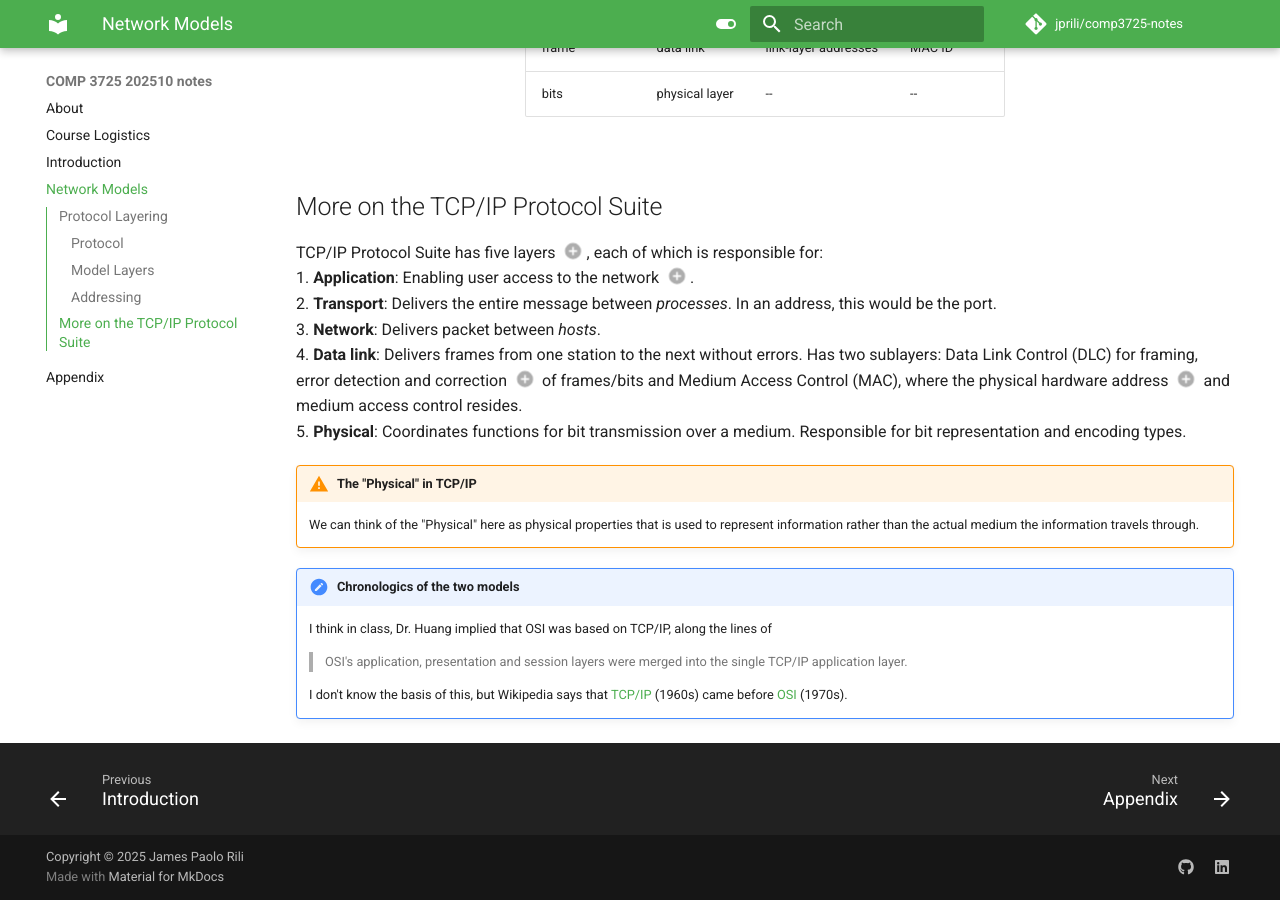
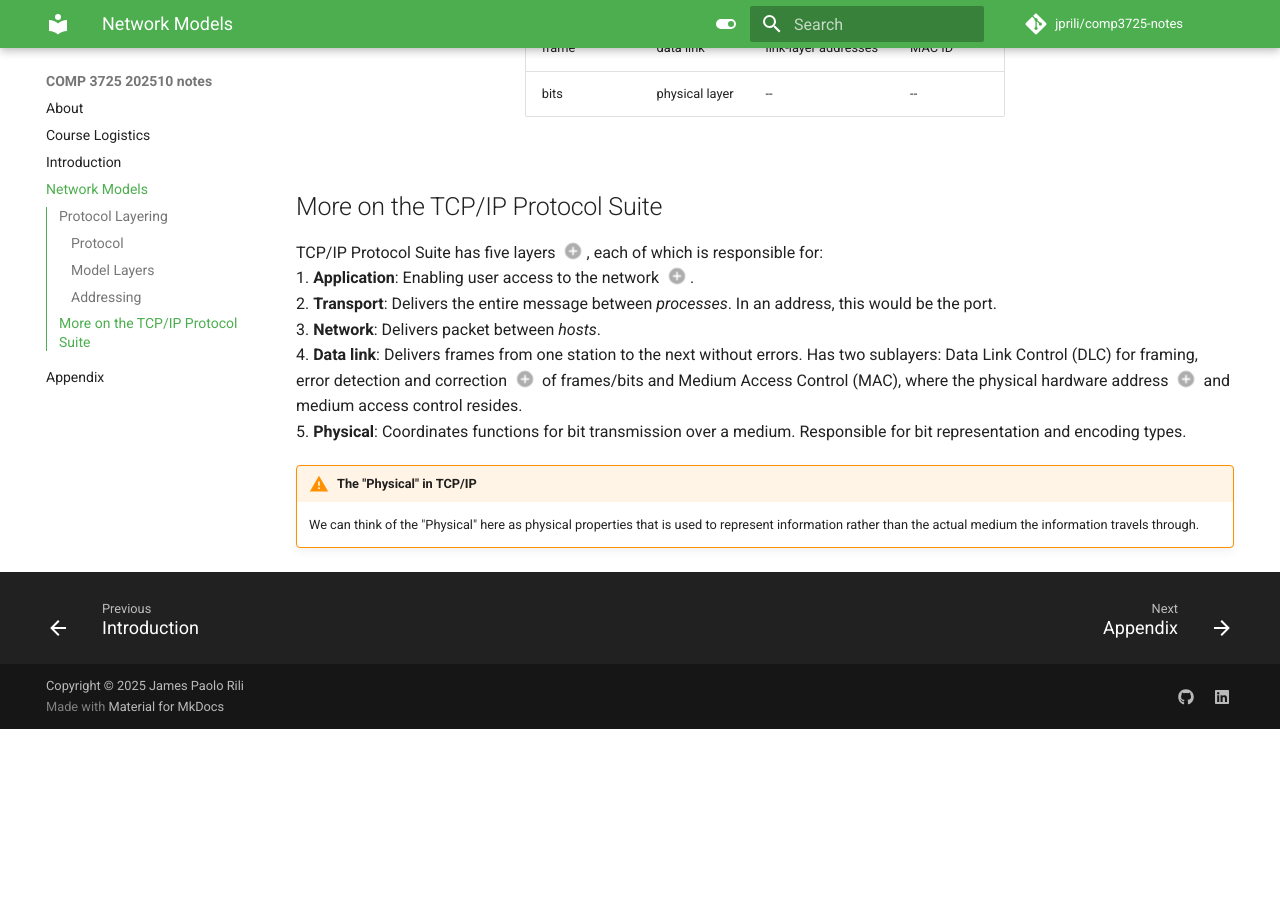
Before and after one commit to jprili/comp3725-notes, an MkDocs documentation site: the page built from docs/module-02.md, in a window 1280 px wide and 900 px high, scrolled down 1582 px. Built offline with MkDocs 1.6.1 and Material for MkDocs 9.7.7, drawn with Linux system fonts in a browser that asks for light colours; comment, search, counter and statistics services are not loaded; after the commit the page ends 2311 px from its top, so only the background shows below that.

Commit message:
remove chronologics note

```diff
--- a/docs/module-02.md
+++ b/docs/module-02.md
@@ -91,15 +91,3 @@ TCP/IP Protocol Suite has five layers (1), each of which is responsible for:
     We can think of the "Physical" here as physical properties
     that is used to represent information rather than the actual
     medium the information travels through.
-
-!!! note "Chronologics of the two models"
-
-    I think in class, Dr. Huang implied that OSI was based on TCP/IP,
-    along the lines of
-
-    > OSI's application, presentation and session layers were merged
-    > into the single TCP/IP application layer.
-
-    I don't know the basis of this, but Wikipedia says that
-    [TCP/IP](https://en.wikipedia.org/wiki/Internet_protocol_suite) (1960s) came
-    before [OSI](https://en.wikipedia.org/wiki/OSI_model) (1970s).
```
